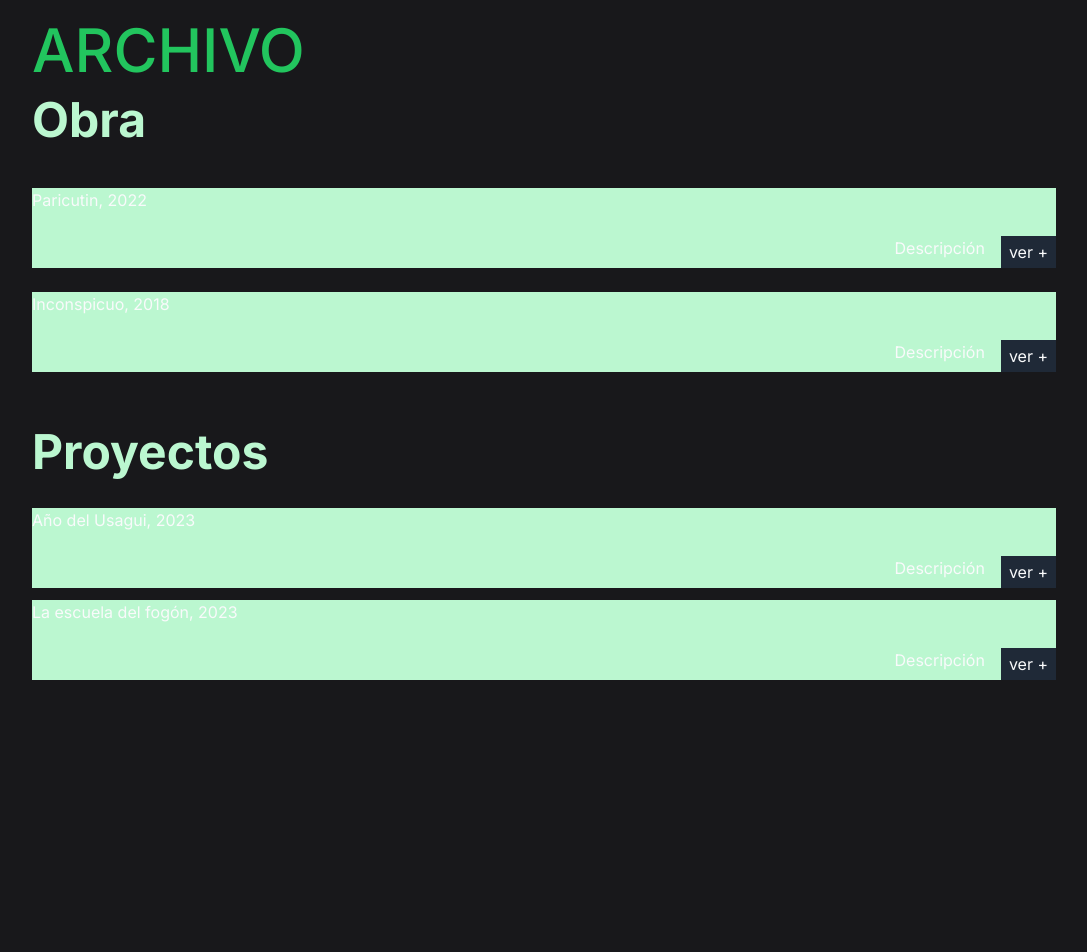
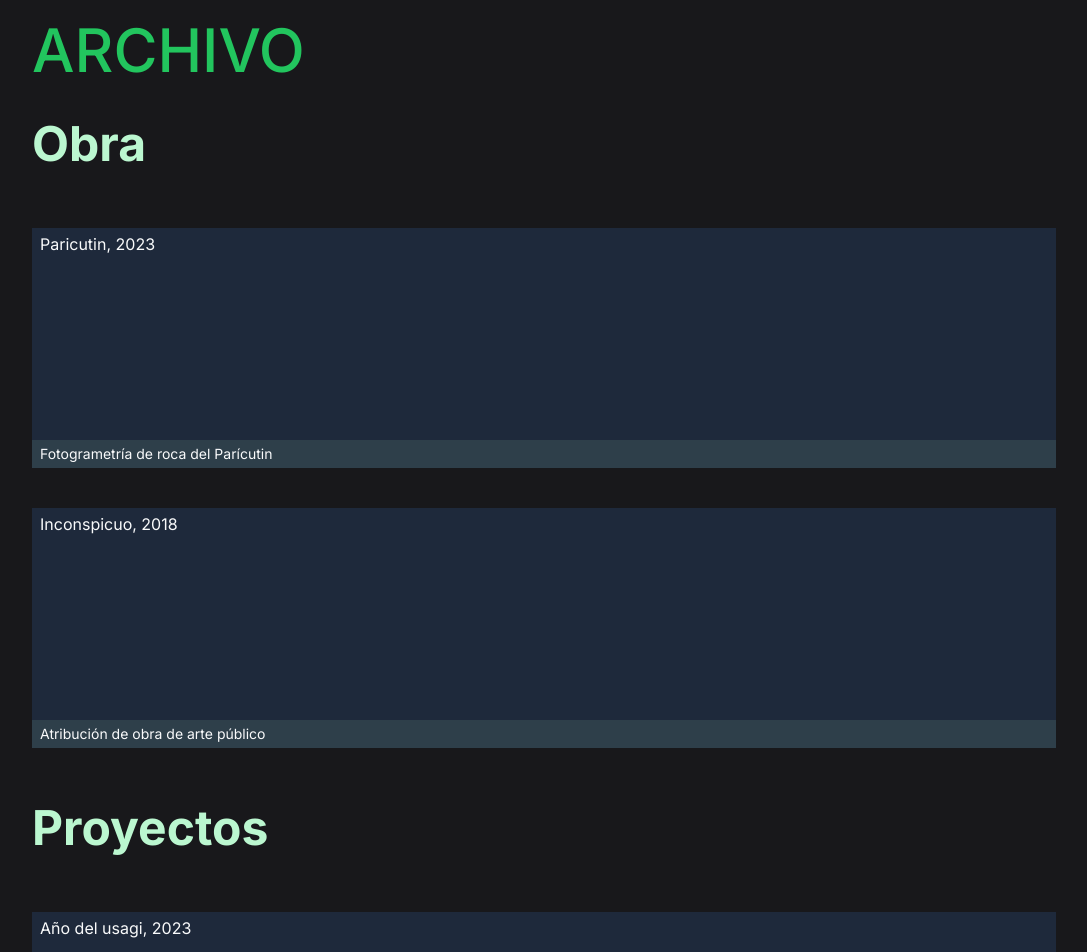
Before and after one commit to Sbector/productor, a Next.js app: page /archive in a window 1280 px wide. Shown: the part 60-1012 px from the top of the page, without its empty margins (96-1183 px from the left). Before the commit the page ends 820 px from the top, so only its background shows below. Built offline with nearby package versions, Linux system fonts and the light colour scheme.

Commit message:
Update Bentos

```diff
--- a/app/archive/page.jsx
+++ b/app/archive/page.jsx
@@ -5,17 +5,14 @@ export default function ArchivePage() {
     return (
         <Wrapper className="relative flex-col gap-4 place-content-end">
             <h1
-                className="text-3xl text-green-500 font-medium uppercase
+                className="text-3xl pb-6 text-green-500 font-medium uppercase
                         md:text-4xl
                         lg:text-5xl
                         xl:text-6xl
                         ">
                 Archivo
             </h1>
-
-                <Bento>
-                    Obra
-                </Bento>
+            <Bento />
         </Wrapper>
     )
 }
--- a/app/components/Bento.jsx
+++ b/app/components/Bento.jsx
@@ -1,27 +1,67 @@
+import Link from "next/link";
 import BentoItem from "./BentoItem";
+
+const obras = [
+    {
+        date: "2023",
+        title: "Paricutin",
+        description: "Fotogrametría de roca del Parícutin",
+        img: "#",
+        url: "#"
+    }, {
+        date: "2018",
+        title: "Inconspicuo",
+        description: "Atribución de obra de arte público",
+        img: "#",
+        url: "#"
+    }
+]
+
+const proyectos = [
+    {
+        date: "2023",
+        title: "Año del usagi",
+        description: "Exposición individual de Leiko Ikemura en el MAZ",
+        img: "#",
+        url: "#"
+    }, {
+        date: "2023",
+        title: "La escuela del fogón",
+        description: "Exposición curada por co.merr en el MAZ",
+        img: "#",
+        url: "#"
+    }
+
+]
 
 export default function Bento({ children }) {
     return (
         <section className="flex flex-col gap-14">
-            <div className="flex flex-col gap-6">
+            <div className="flex flex-col gap-10">
                 <h2 className="
                 text-2xl text-green-200 font-bold
                 pb-3
                 md:text-3xl md:pb-4
                 xl:text-5xl lg:pb-5
                 ">Obra</h2>
-                <BentoItem>Paricutin, 2022</BentoItem>
-                <BentoItem>Inconspicuo, 2018</BentoItem>
+                {obras.map(({ date, title, description, img, url }) => (
+                    <Link href={url}>
+                        <BentoItem key={title} title={title} date={date} description={description} img={img} />
+                    </Link>
+                ))}
             </div>
-            <div className="flex flex-col gap-3">
+            <div className="flex flex-col gap-10">
                 <h2 className="
                 text-2xl text-green-200 font-bold
                 pb-3
                 md:text-3xl md:pb-4
                 xl:text-5xl lg:pb-5
                 ">Proyectos</h2>
-                <BentoItem>Año del Usagui, 2023</BentoItem>
-                <BentoItem>La escuela del fogón, 2023</BentoItem>
+                {proyectos.map(({ date, title, description, img, url }) => (
+                    <Link href={url}>
+                        <BentoItem key={title} title={title} date={date} description={description} img={img} />
+                    </Link>
+                ))}
             </div>
         </section>
     )
--- a/app/components/BentoItem.jsx
+++ b/app/components/BentoItem.jsx
@@ -1,20 +1,19 @@
 import Button from "./Button";
 
-export default function BentoItem({ children }) {
+export default function BentoItem({ date, title, description, img, className }) {
     return (
-        <div>
-            <div
-                className="
+        <div
+            className={`flex flex-col justify-between
             relative
-            bg-green-200
+            bg-slate-800
             h-60
             landscape:h-20
-            ">
-                <h1 className="absolute top-0 left-0">{children}</h1>
-                <div className="absolute flex flex-row gap-4 bottom-0 right-0">
-                    <p >Descripción</p>
-                    <Button href="#">ver +</Button>
-                </div>
+            landscape:md:h-60
+            ${className}
+            `}>
+            <h1 className="py-1 px-2 text-base">{title}, {date}</h1>
+            <div className="w-full bg-green-200 bg-opacity-10">
+                <p className="text-sm py-1 px-2">{description}</p>
             </div>
         </div>
     )
```
